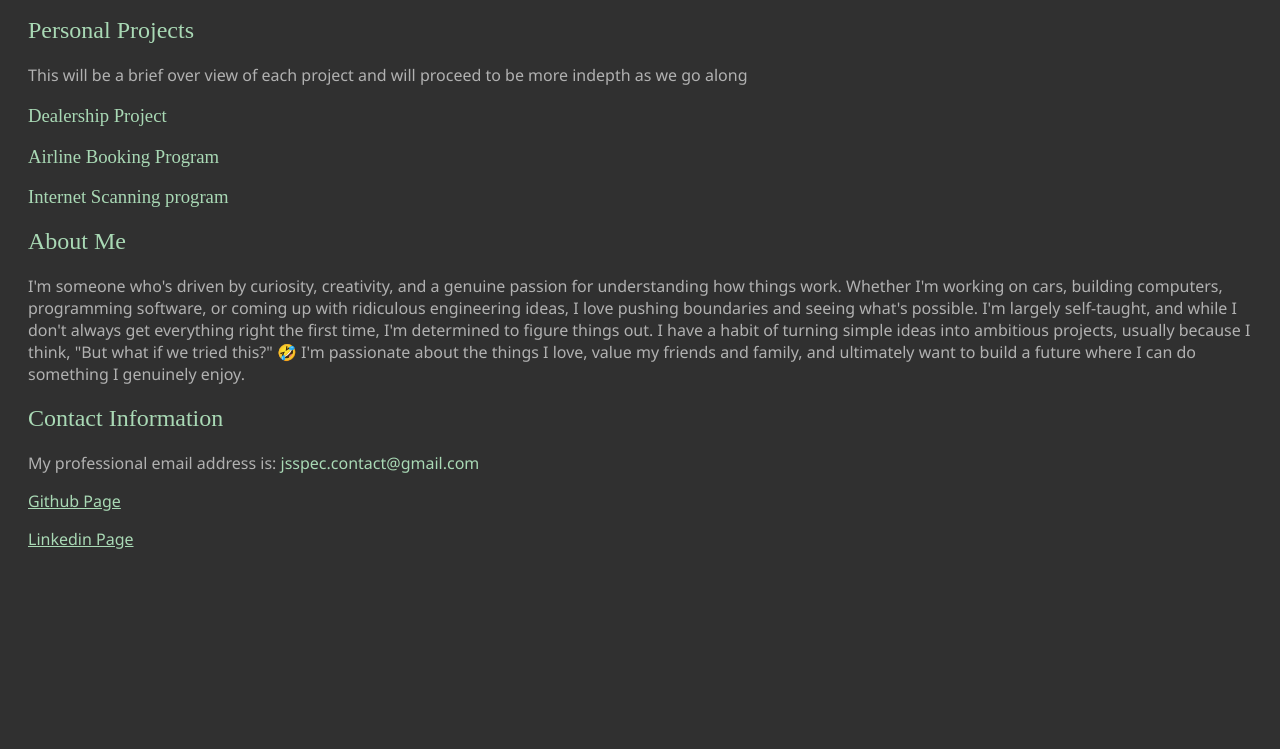
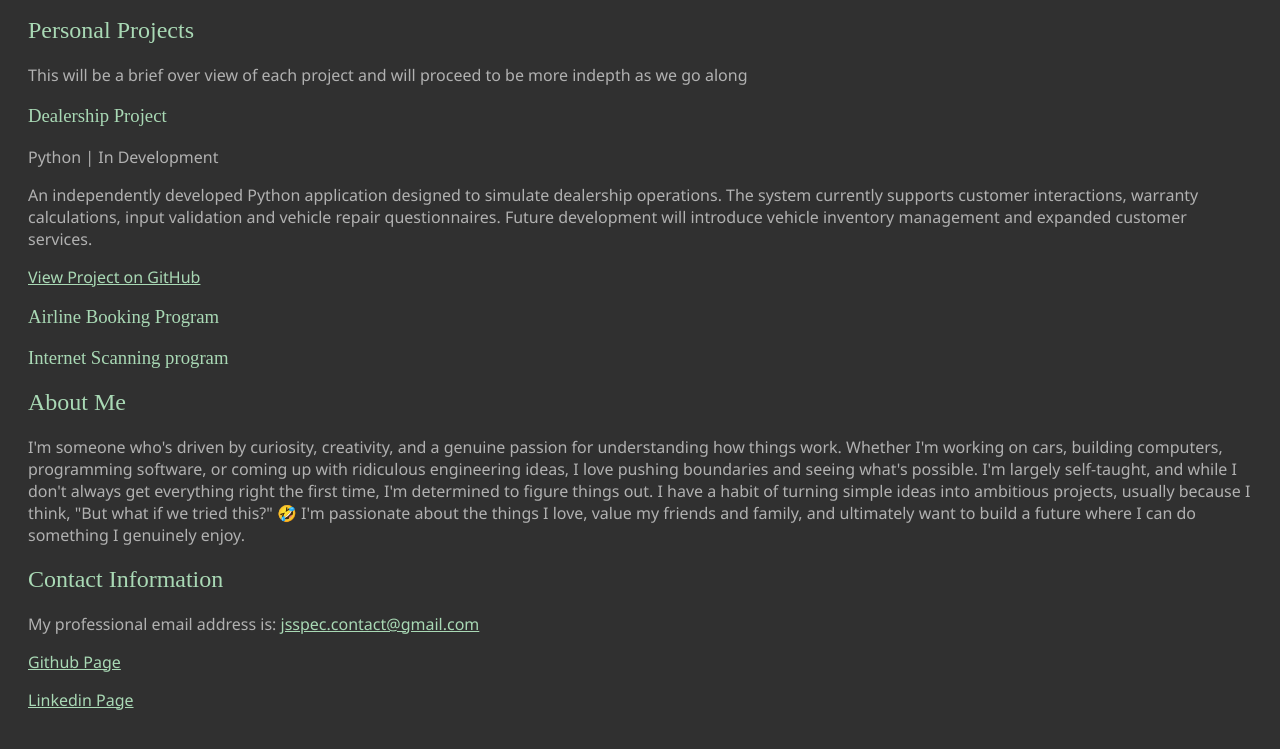
Before and after one commit to Jessplayz2021/JSspec-portfolio, a plain HTML site: page index.html in a window 1280 px wide. Shown: the part 187-936 px from the top of the page. Before the commit the page ends 800 px from the top, so only its background shows below. Drawn offline with Linux system fonts and the light colour scheme.

Commit message:
Just added some details regarding the dealership program

```diff
--- a/index.html
+++ b/index.html
@@ -31,7 +31,9 @@
     <h2 id="projects_JS">Personal Projects</h2>
     <p>This will be a brief over view of each project and will proceed to be more indepth as we go along</p>
     <h3>Dealership Project</h3>
-    <p></p>
+    <p>Python | In Development</p>
+    <p>An independently developed Python application designed to simulate dealership operations. The system currently supports customer interactions, warranty calculations, input validation and vehicle repair questionnaires. Future development will introduce vehicle inventory management and expanded customer services.</p>
+    <p> <a class="project_link" href="https://github.com/Jessplayz2021/Dealership-management-system" target="_blank">View Project on GitHub</a> </p>
     <h3>Airline Booking Program</h3>
     <p></p>
     <h3>Internet Scanning program</h3>
@@ -39,7 +41,7 @@
     <h2 id="About_JS">About Me</h2>
     <p>I'm someone who's driven by curiosity, creativity, and a genuine passion for understanding how things work. Whether I'm working on cars, building computers, programming software, or coming up with ridiculous engineering ideas, I love pushing boundaries and seeing what's possible. I'm largely self-taught, and while I don't always get everything right the first time, I'm determined to figure things out. I have a habit of turning simple ideas into ambitious projects, usually because I think, "But what if we tried this?" 🤣 I'm passionate about the things I love, value my friends and family, and ultimately want to build a future where I can do something I genuinely enjoy.</p>
     <h2 id="Contact_JS">Contact Information</h2>
-    <p>My professional email address is: <a class="email_address" nahhref="mailto:jsspec.contact@gmail.com" >jsspec.contact@gmail.com</A> </p>
+    <p>My professional email address is: <a class="email_address" href="mailto:jsspec.contact@gmail.com" >jsspec.contact@gmail.com</A> </p>
     <p></p>
     <p>
         <a class="github_and_linkedin" href="https://github.com/jessplayz2021" target="_blank">Github Page</a>
--- a/style.css
+++ b/style.css
@@ -145,3 +145,12 @@ h3 {
     background-color: rgba(48, 48, 48);
     color: var(--active-colour);
 }
+.project_link {
+    color: var(--active-colour);
+    transition: color 300ms ease-in-out;
+    font-family:'Segoe UI';
+    font-weight: 500;
+}
+.project_link:hover{
+    color: rgb(252, 80, 80);
+}
```
